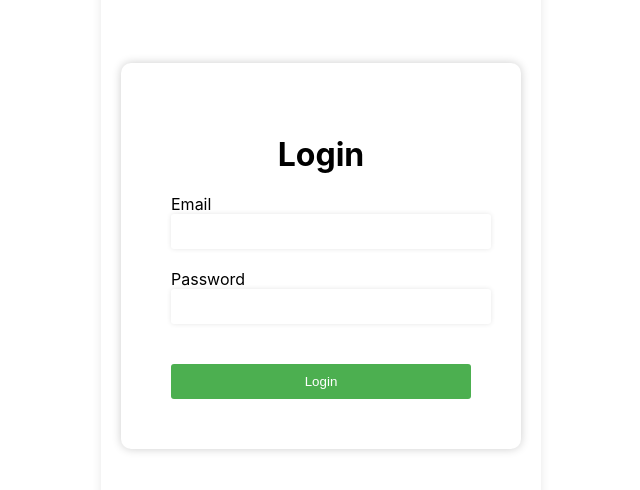
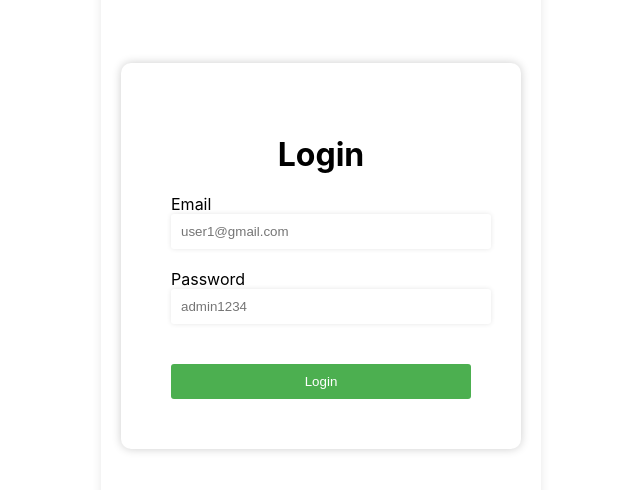
Before and after one commit to slystersanto/CAPSTONE-FRONTEND, a React (Create React App) app: page / in a window 1280 px wide. Shown: the part 164-654 px from the top of the page, without its empty margins (319-959 px from the left). Built offline with nearby package versions, Linux system fonts and the light colour scheme.

Commit message:
login updated

```diff
--- a/src/Components/Login.js
+++ b/src/Components/Login.js
@@ -37,6 +37,7 @@ const Login = () => {
             onChange={formik.handleChange}
             type="email"
             id="email"
+            placeholder="user1@gmail.com"
             required
           />
 
@@ -47,6 +48,7 @@ const Login = () => {
             onChange={formik.handleChange}
             type="password"
             id="password"
+            placeholder="admin1234"
             required
           />
 
```
